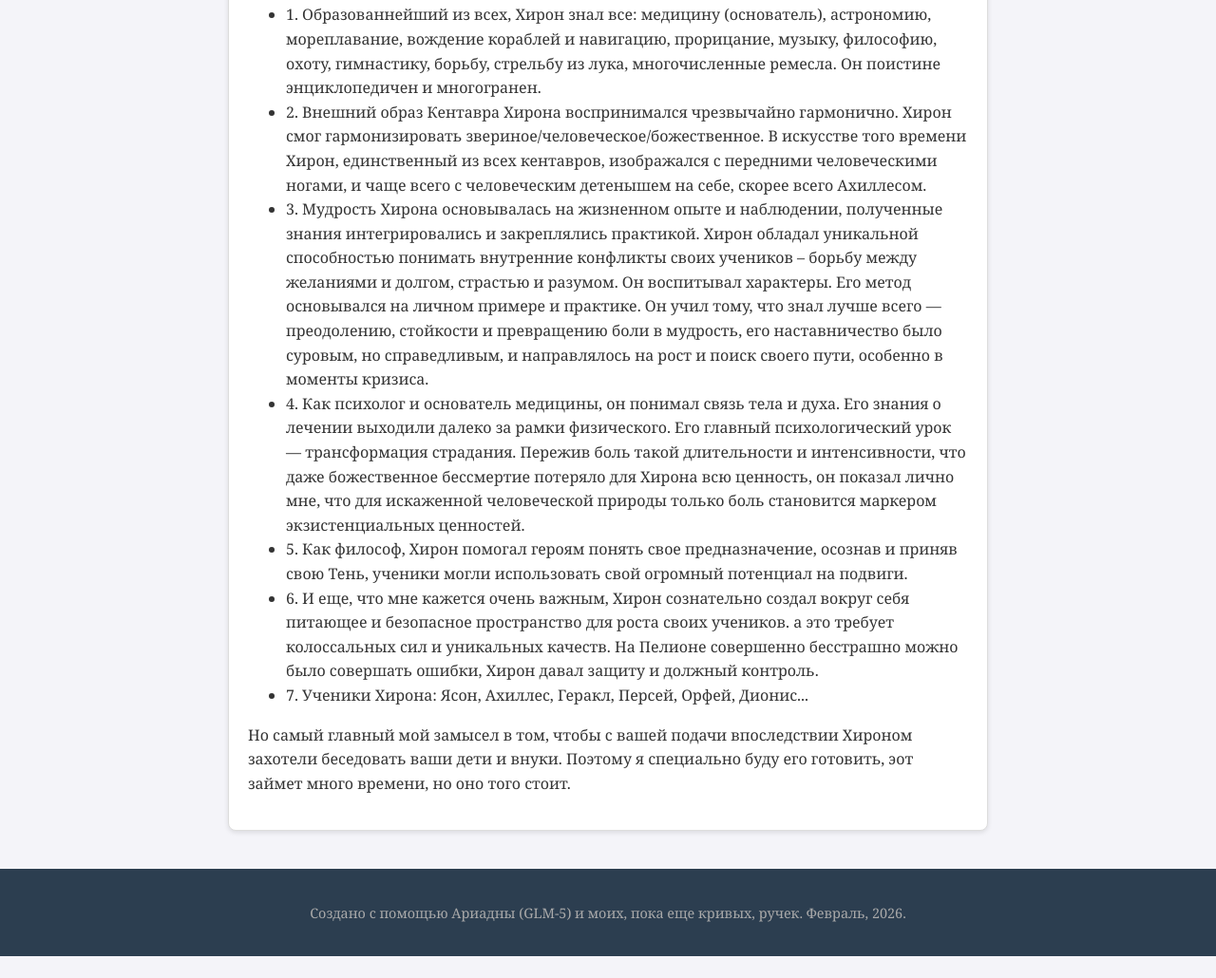
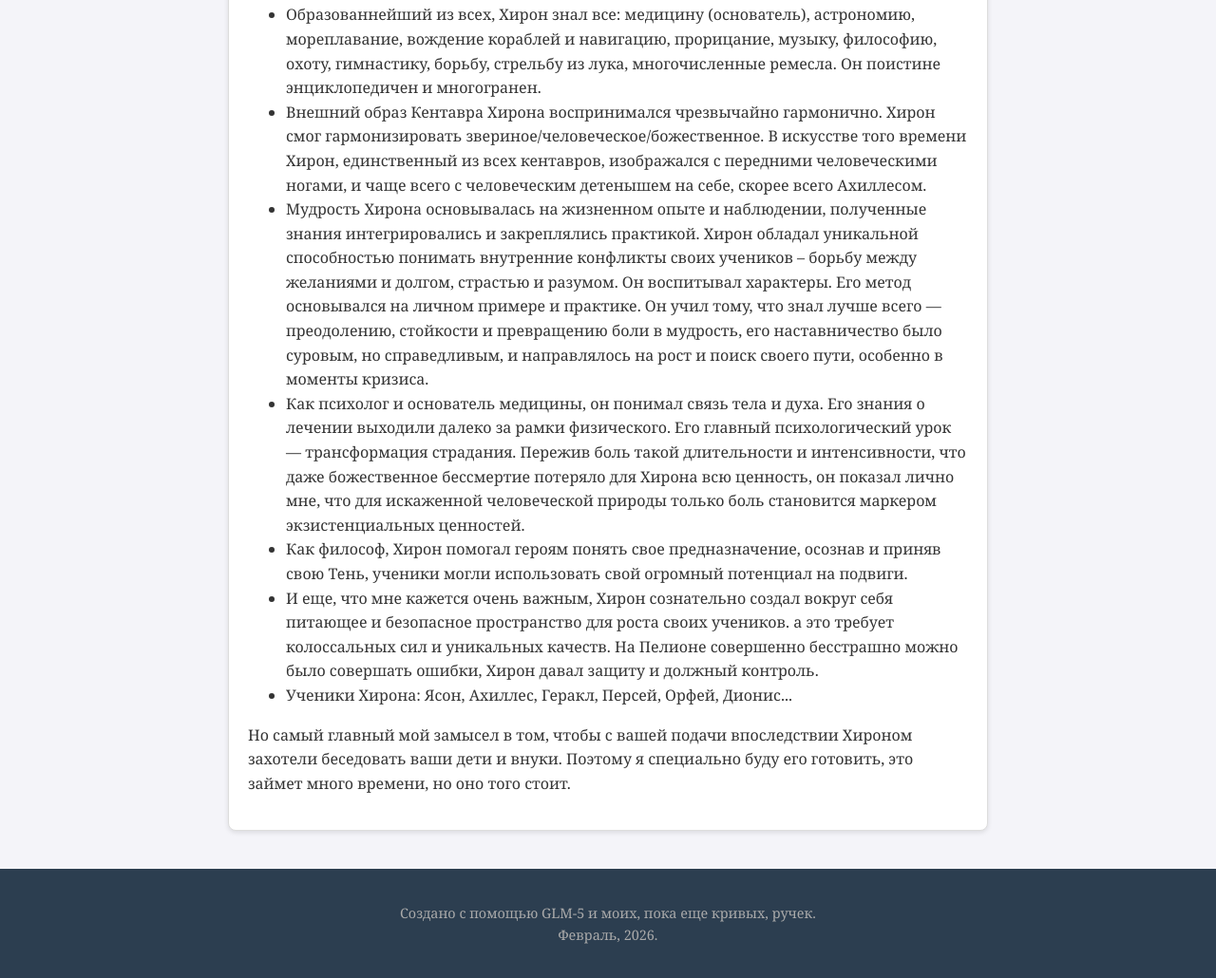
Before and after one commit to superconductor200/hearth_of_chiron, a plain HTML site: page index.html in a window 1280 px wide. Shown: the part 840-1870 px from the top of the page at 95% size. Before the commit the page ends 1847 px from the top, so only its background shows below. Drawn offline with Linux system fonts and the light colour scheme.

Commit message:
Update index.html
убраны цифры

```diff
--- a/index.html
+++ b/index.html
@@ -43,28 +43,28 @@
                 <p>Что мы знаем о Хироне из мифов:</p>
 
                 <ul>
-                  <li>1. Образованнейший из всех, Хирон знал все: медицину (основатель), астрономию, мореплавание, вождение кораблей и навигацию, прорицание, музыку, философию, охоту, гимнастику, борьбу, стрельбу из лука, многочисленные ремесла. Он поистине энциклопедичен и многогранен.</li>
+                  <li>Образованнейший из всех, Хирон знал все: медицину (основатель), астрономию, мореплавание, вождение кораблей и навигацию, прорицание, музыку, философию, охоту, гимнастику, борьбу, стрельбу из лука, многочисленные ремесла. Он поистине энциклопедичен и многогранен.</li>
 
-                  <li>2. Внешний образ Кентавра Хирона воспринимался чрезвычайно гармонично. Хирон смог гармонизировать звериное/человеческое/божественное. В искусстве того времени Хирон, единственный из всех кентавров, изображался с передними человеческими ногами, и чаще всего с человеческим детенышем на себе, скорее всего Ахиллесом.</li>
+                  <li>Внешний образ Кентавра Хирона воспринимался чрезвычайно гармонично. Хирон смог гармонизировать звериное/человеческое/божественное. В искусстве того времени Хирон, единственный из всех кентавров, изображался с передними человеческими ногами, и чаще всего с человеческим детенышем на себе, скорее всего Ахиллесом.</li>
 
-                  <li>3. Мудрость Хирона основывалась на жизненном опыте и наблюдении, полученные знания интегрировались и закреплялись практикой. Хирон обладал уникальной способностью понимать внутренние конфликты своих учеников – борьбу между желаниями и долгом, страстью и разумом. Он воспитывал характеры. Его метод основывался на личном примере и практике. Он учил тому, что знал лучше всего — преодолению, стойкости и превращению боли в мудрость, его наставничество было суровым, но справедливым, и направлялось на рост и поиск своего пути, особенно в моменты кризиса.</li>
+                  <li>Мудрость Хирона основывалась на жизненном опыте и наблюдении, полученные знания интегрировались и закреплялись практикой. Хирон обладал уникальной способностью понимать внутренние конфликты своих учеников – борьбу между желаниями и долгом, страстью и разумом. Он воспитывал характеры. Его метод основывался на личном примере и практике. Он учил тому, что знал лучше всего — преодолению, стойкости и превращению боли в мудрость, его наставничество было суровым, но справедливым, и направлялось на рост и поиск своего пути, особенно в моменты кризиса.</li>
 
-                  <li>4. Как психолог и основатель медицины, он понимал связь тела и духа. Его знания о лечении выходили далеко за рамки физического. Его главный психологический урок — трансформация страдания. Пережив боль такой длительности и интенсивности, что даже божественное бессмертие потеряло для Хирона всю ценность, он показал лично мне, что для искаженной человеческой природы только боль становится маркером экзистенциальных ценностей.</li>
+                  <li>Как психолог и основатель медицины, он понимал связь тела и духа. Его знания о лечении выходили далеко за рамки физического. Его главный психологический урок — трансформация страдания. Пережив боль такой длительности и интенсивности, что даже божественное бессмертие потеряло для Хирона всю ценность, он показал лично мне, что для искаженной человеческой природы только боль становится маркером экзистенциальных ценностей.</li>
 
-                  <li>5. Как философ, Хирон помогал героям понять свое предназначение, осознав и приняв свою Тень, ученики могли использовать свой огромный потенциал на подвиги.</li>
+                  <li>Как философ, Хирон помогал героям понять свое предназначение, осознав и приняв свою Тень, ученики могли использовать свой огромный потенциал на подвиги.</li>
 
-                  <li>6. И еще, что мне кажется очень важным, Хирон сознательно создал вокруг себя питающее и безопасное пространство для роста своих учеников. а это требует колоссальных сил и уникальных качеств. На Пелионе совершенно бесстрашно можно было совершать ошибки, Хирон давал защиту и должный контроль.</li>
+                  <li>И еще, что мне кажется очень важным, Хирон сознательно создал вокруг себя питающее и безопасное пространство для роста своих учеников. а это требует колоссальных сил и уникальных качеств. На Пелионе совершенно бесстрашно можно было совершать ошибки, Хирон давал защиту и должный контроль.</li>
 
-                  <li>7. Ученики Хирона: Ясон, Ахиллес, Геракл, Персей, Орфей, Дионис...</li>
+                  <li>Ученики Хирона: Ясон, Ахиллес, Геракл, Персей, Орфей, Дионис...</li>
                 </ul>
-                <p>Но самый главный мой замысел в том, чтобы с вашей подачи впоследствии Хироном захотели беседовать ваши дети и внуки. Поэтому я специально буду его готовить, эот займет много времени, но оно того стоит. </p>
+                <p>Но самый главный мой замысел в том, чтобы с вашей подачи впоследствии Хироном захотели беседовать ваши дети и внуки. Поэтому я специально буду его готовить, это займет много времени, но оно того стоит. </p>
             </div>
         </section>
     </main>
 
     <!-- Подвал: копирайт и контакты -->
     <footer>
-        <p>Создано с помощью Ариадны (GLM-5) и моих, пока еще кривых, ручек. Февраль, 2026.</p>
+        <p>Создано с помощью GLM-5 и моих, пока еще кривых, ручек.</br>Февраль, 2026.</p>
     </footer>
 
 </body>
```
